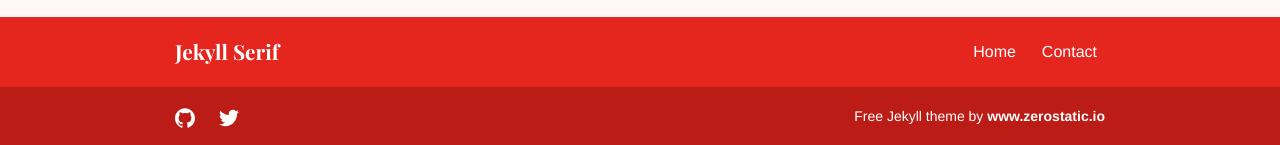
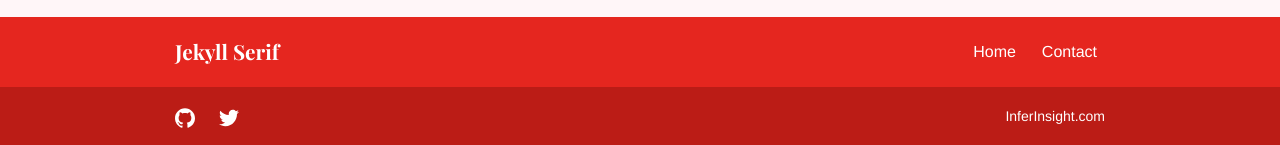
Before and after one commit to inferinsight/inferinsight.github.io, a Jekyll site: the page built from index.md, in a window 1280 px wide. Shown: the part 2089-2234 px from the top of the page. Built offline with Jekyll 4.4.1, drawn with Linux system fonts in a browser that asks for light colours.

Commit message:
Initial commit

```diff
--- a/_data/seo.yml
+++ b/_data/seo.yml
@@ -1,4 +1,4 @@
-google_analytics_id: ""
-meta_twitter_site: "@zerostaticio"
-meta_twitter_creator: "@zerostaticio"
-copyright_text: 'Free Jekyll theme by <a class="zerostatic" href="https://www.zerostatic.io">www.zerostatic.io</a>'
+google_analytics_id: "inferinsight"
+meta_twitter_site: "@inferinsight"
+meta_twitter_creator: "@inferinsight"
+copyright_text: 'InferInsight.com'
--- a/index.md
+++ b/index.md
@@ -1,5 +1,5 @@
 ---
-title: Jekyll Serif Theme
+title: Home
 layout: home
 description: Jekyll Serif contains content types for a typical business website. The theme is fully responsive, blazing fast and artfully illustrated.
 intro_image: "images/illustrations/pointing.svg"
```
